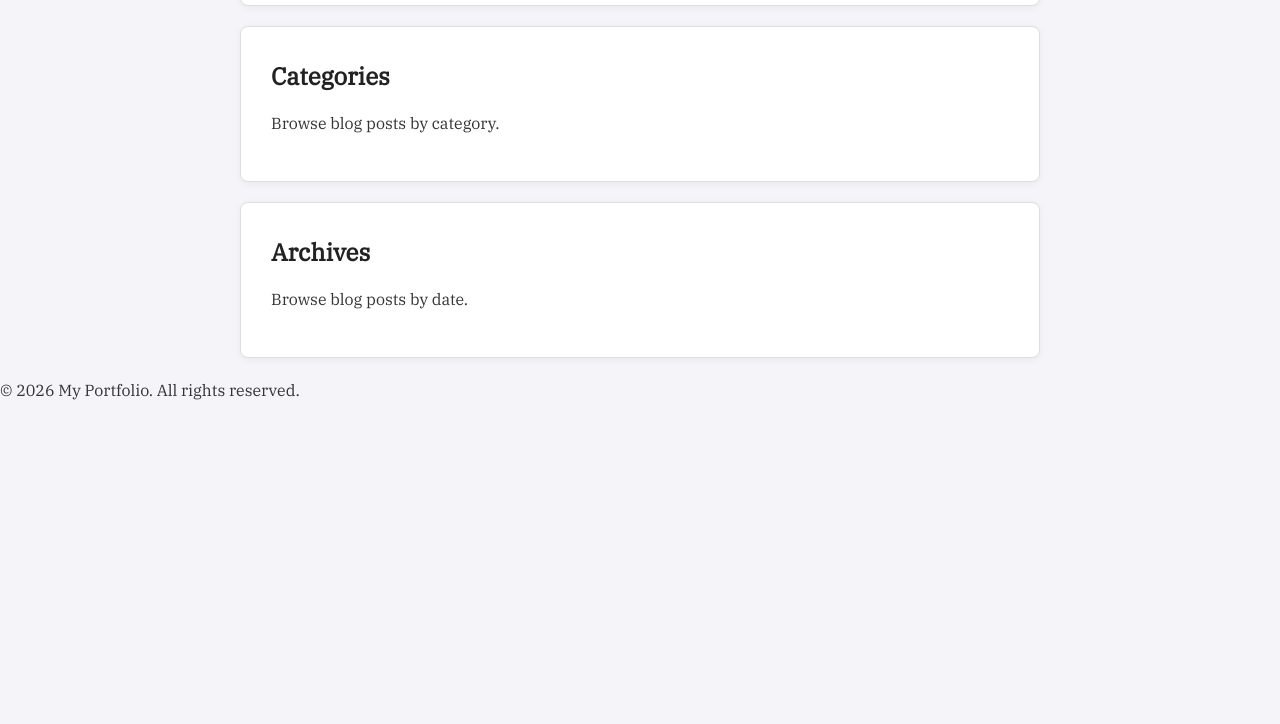
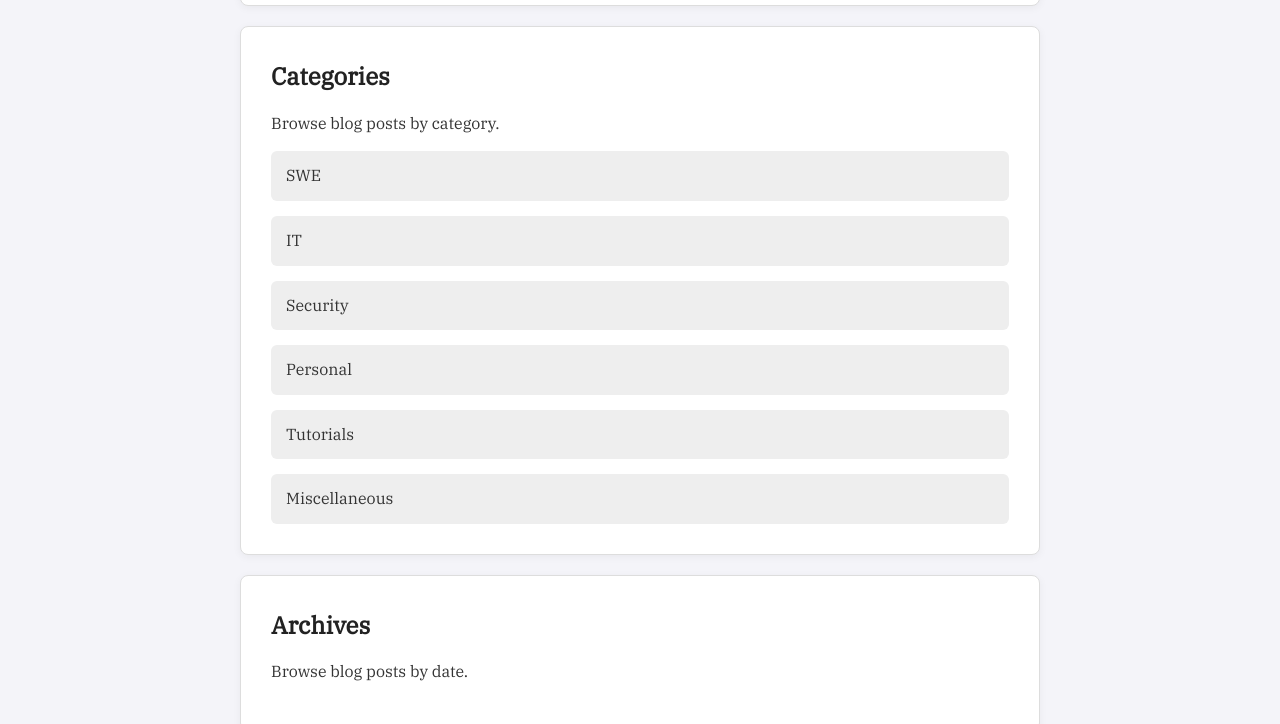
Before and after one commit to PlutoPro/Portfolio, a website: page blog.html in a window 1280 px wide. Shown: the part 624-1348 px from the top of the page. Before the commit the page ends 1043 px from the top, so only its background shows below. Drawn offline with Linux system fonts and the light colour scheme; files whose address does not match are found by name.

Commit message:
added categories for later purposes

```diff
--- a/blog.html
+++ b/blog.html
@@ -33,6 +33,14 @@
     <section class="card fascinate-inline-regular">
         <h2>Categories</h2>
         <p>Browse blog posts by category.</p>
+        <ul class="latest-posts">
+            <li><a href="blog/category/SWE.html" class="ibm-plex-serif-regular">SWE</a></li>
+            <li><a href="blog/category/it.html" class="ibm-plex-serif-regular">IT</a></li>
+            <li><a href="blog/category/security.html" class="ibm-plex-serif-regular">Security</a></li>
+            <li><a href="blog/category/personal.html" class="ibm-plex-serif-regular">Personal</a></li>
+            <li><a href="blog/category/tutorials.html" class="ibm-plex-serif-regular">Tutorials</a></li>
+            <li><a href="blog/category/miscellaneous.html" class="ibm-plex-serif-regular">Miscellaneous</a></li>
+        </ul>
     </section>
     <section class="card fascinate-inline-regular">
         <h2>Archives</h2>
```
